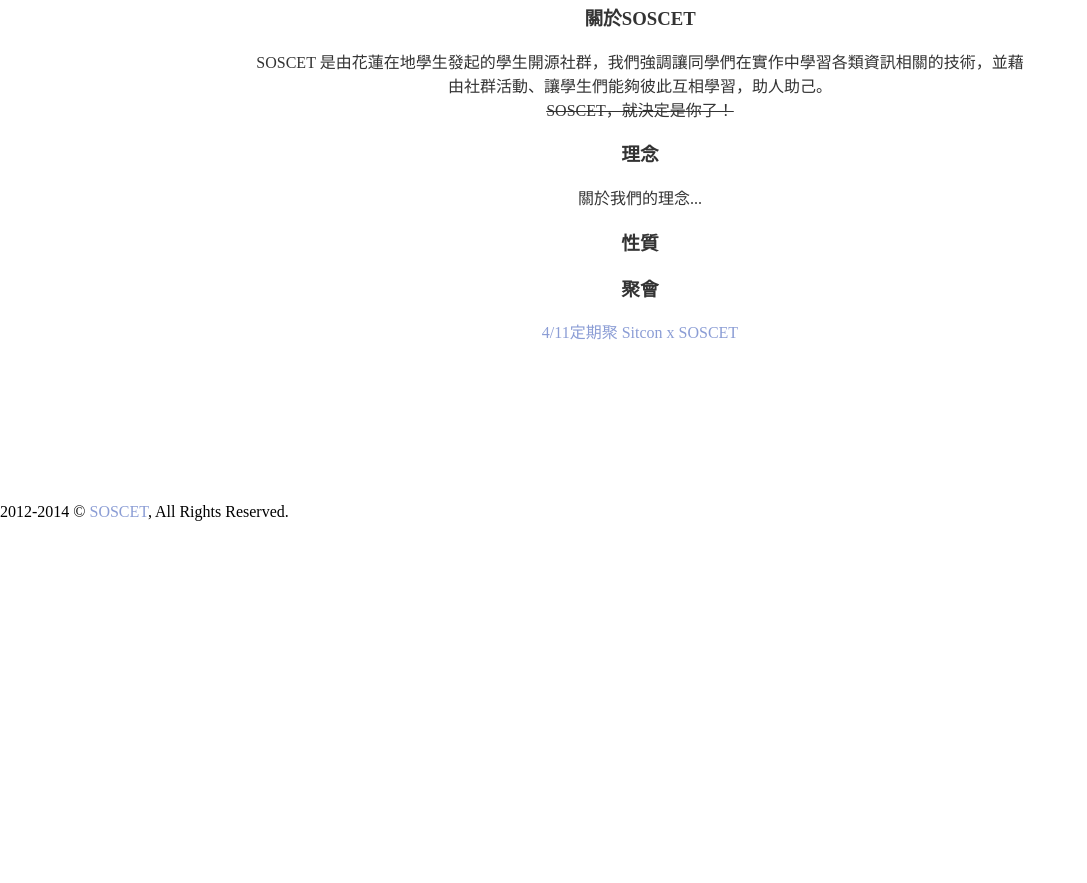
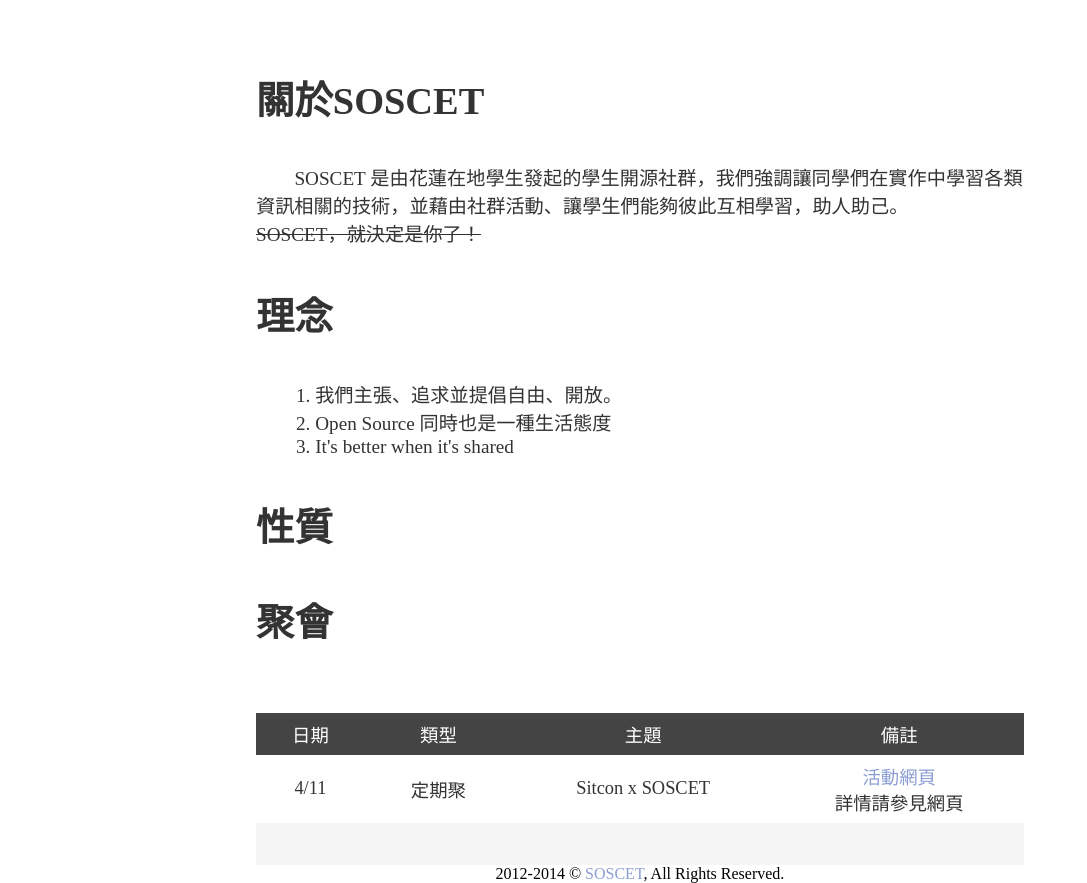
Before and after one commit to SOSCET/home, a plain HTML site: page index.html in a window 1280 px wide. Shown: the part 829-1712 px from the top of the page, without its empty margins (0-1087 px from the left). Before the commit the page ends 1350 px from the top, so only its background shows below. Drawn offline with Linux system fonts and the light colour scheme.

Commit message:
聽說超好看的啦 QAQ 豆腐萬歲 <(__)>

```diff
--- a/index.html
+++ b/index.html
@@ -25,27 +25,36 @@
     header {
         background: rgb(69,72,77);
         background-color: #fff;
-        height: 80vh;
+        height: 50vh;
         margin: 0px;
         padding: 0px;
     }
     .header {
         color: #fff;
-        text-shadow: #000 0 0 0.3rem;
+        text-shadow: #000 0 0 0.7rem;
         text-align: center;
         display: block;
         width: 100%;
         padding:0px;
         margin: 0px;
         position: relative;
+        transition: all 0.3s ease 0.2s;
     }
     .mainHead {
-        padding: 35vh 0px 0px 0px;
+        margin: 35vh 0px 0px 0px;
         font-size: 5em;
+        padding: 0px;
+    }
+    .mainHead:hover {
+        text-shadow: #000 0 0 0.4rem;
     }
     .subHead {
+        text-shadow: #000 0 0 0.5rem;
         padding: 0.3em 0px;
         font-size: 2em;
+    }
+    .subHead:hover {
+        text-shadow: #000 0 0 0.3rem;
     }
     .nav {
         width: 100%;
@@ -59,7 +68,7 @@
         transition: all 0.3s ease 0.2s;
     }
     .nav:hover {
-        box-shadow: #333 0 2px 12px;
+        box-shadow: #666 0 2px 12px;
     }
     .navitem {
         display: inline-block;
@@ -89,20 +98,54 @@
         margin: auto;
     }
     .wrapper {
+        font-size: 120%;
         margin-top: 8em;
         min-height: 500px;
+    }
+    .conthead {
+        text-indent: 0em;
+        font-size: 2em;
     }
     #about,
     #property,
     #idea,
     #gathering {
         color: #333;
+        text-align: left;
+        text-indent: 2em;
+    }
+    #idea>ol {
+        margin-left: 1em;
+        font-size: 1em;
+    }
+    /* Table */
+    .layoutTable {
+        margin: 0 auto;
+        width: 100%;
+        table-layout: fixed;
+    }
+    .layoutTable > tbody > tr > td {
+        padding: 0.5rem 1rem;
+        font-size: 1.15rem;
+        text-align: center;
+        text-indent: 0em;
+    }
+    tr:nth-child(odd) {
+        background-color:#f5f5f5;
+    }
+    tr:nth-child(1) {
+        color: white;
+        background-color: #444;
+    }
+    footer {
         text-align: center;
     }
-    #about h1 {
-
+    /* RWD */
+    @media screen and (max-width: 640px) {
+        .container {
+            width: 100%;
+        }
     }
-
     </style>
 </head>
 <body>
@@ -112,36 +155,44 @@
     </header>
     <div class="nav">
         <a href="#about" class="navitem">關於SOSCET</a>
-        <a href="#" class="navitem">理念</a>
-        <a href="#" class="navitem">性質</a>
-        <a href="#" class="navitem">聚會</a>
+        <a href="#idea" class="navitem">理念</a>
+        <a href="#property" class="navitem">性質</a>
+        <a href="#gathering" class="navitem">聚會</a>
     </div>
     <article class="wrapper">
         <section id="about" class="container">
-            <h1>關於SOSCET</h1>
+            <h1 class="conthead">關於SOSCET</h1>
             <p>
                 SOSCET 是由花蓮在地學生發起的學生開源社群，我們強調讓同學們在實作中學習各類資訊相關的技術，並藉由社群活動、讓學生們能夠彼此互相學習，助人助己。<br>
                 <del>SOSCET，就決定是你了！</del>
             </p>
         </section>
         <section id="idea" class="container">
-            <h1>理念</h1>
+            <h1 class="conthead">理念</h1>
             <p>
-                關於我們的理念...
+                <ol class="conthead">
+                    <li>我們主張、追求並提倡自由、開放。</li>
+                    <li>Open Source 同時也是一種生活態度</li>
+                    <li>It's better when it's shared</li>
+                </ol>
+
             </p>
         </section>
         <section id="property" class="container">
-            <h1>性質</h1>
+            <h1 class="conthead">性質</h1>
             <p>
 
             </p>
         </section>
         <section id="gathering" class="container">
-            <h1>聚會</h1>
-            <p>
-                <p><a href="http://sitcon.kktix.cc/events/hualien-soscet-01">4/11定期聚 Sitcon x SOSCET</a></p>
-
-            </p>
+            <h1 class="conthead">聚會</h1>
+                <table border="0" cellspacing="0" cellpadding="0" class="layoutTable">
+                    <tbody>
+                        <tr><td width="10%">日期</td><td width="15%">類型</td><td width="30%">主題</td><td>備註</td></tr>
+                        <tr><td>4/11</td><td>定期聚</td><td>Sitcon x SOSCET</td><td><a href="http://sitcon.kktix.cc/events/hualien-soscet-01">活動網頁</a><br/>詳情請參見網頁</td></tr>
+                        <tr>　<td></td><td>　</td><td>　</td><td></td>　</tr>
+                    </tbody>
+                </table>
         </section>
     </article>
     <footer>2012-2014 &copy; <a href="https://soscet.github.io/">SOSCET</a>, All Rights Reserved.</footer>
```
